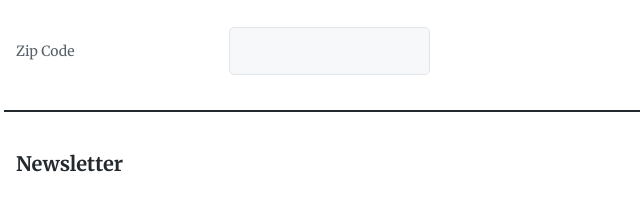
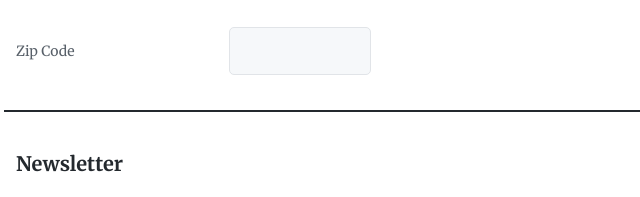
Before and after one commit to indaqoo/techdegree-unit-3, a website: page dist/index.html in a window 1280 px wide. Shown: the part 782-979 px from the top of the page, 269-909 px from the left. Drawn offline with Linux system fonts and the light colour scheme.

Commit message:
input size
Zip code input size change

```diff
--- a/scss/main.scss
+++ b/scss/main.scss
@@ -155,7 +155,7 @@ input[type="submit"] {
 }
 
 input[name="zip-code"] {
-    align-self: flex-start;
+    width: 40%;
 }
 
 input[type="checkbox"],
@@ -232,6 +232,7 @@ footer {
 
     input[name="zip-code"] {
         flex-grow: 0;
+        width: 20%;
     }
 
     .flex-textarea {
```
Also changed, not shown: dist/assets/css/main.css.
